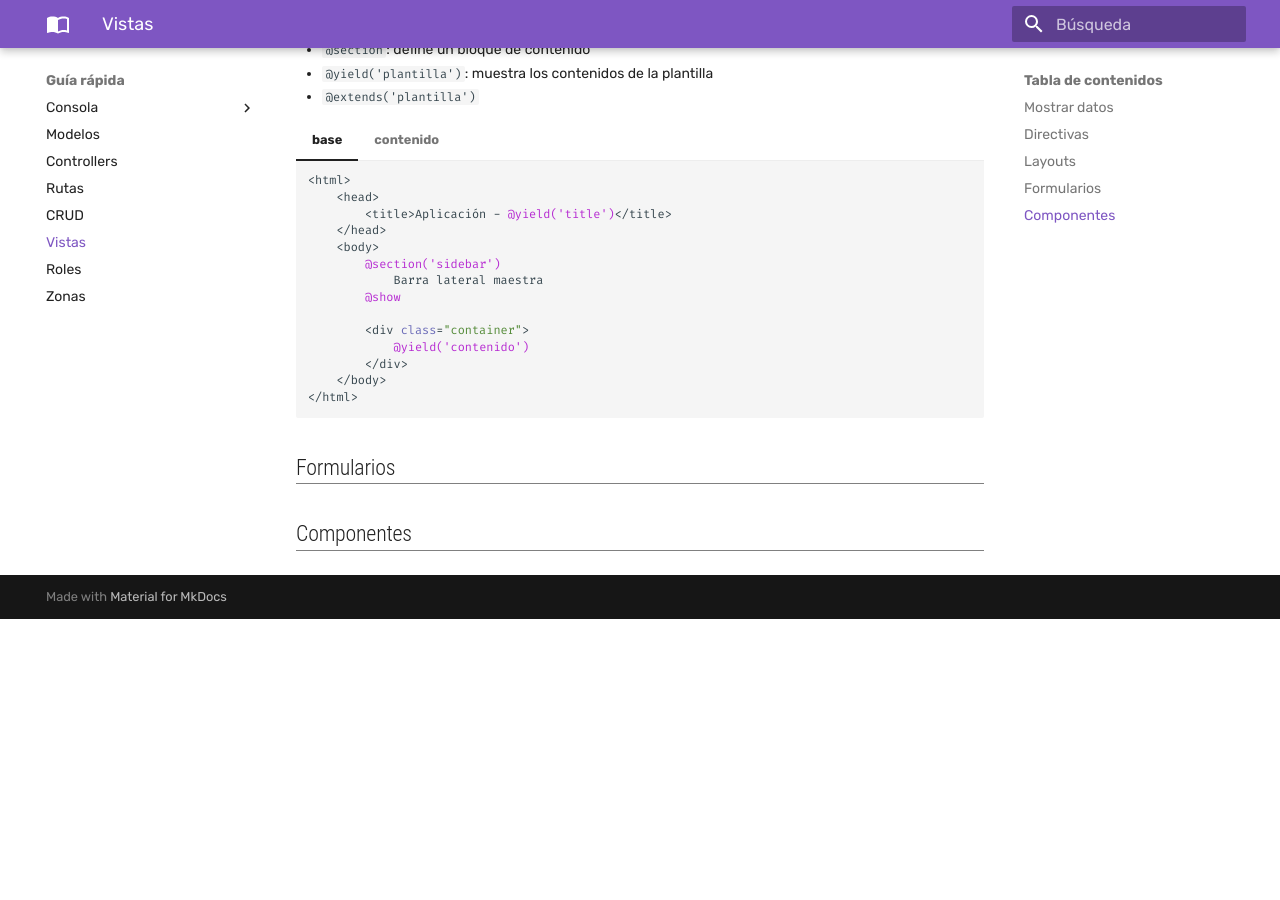
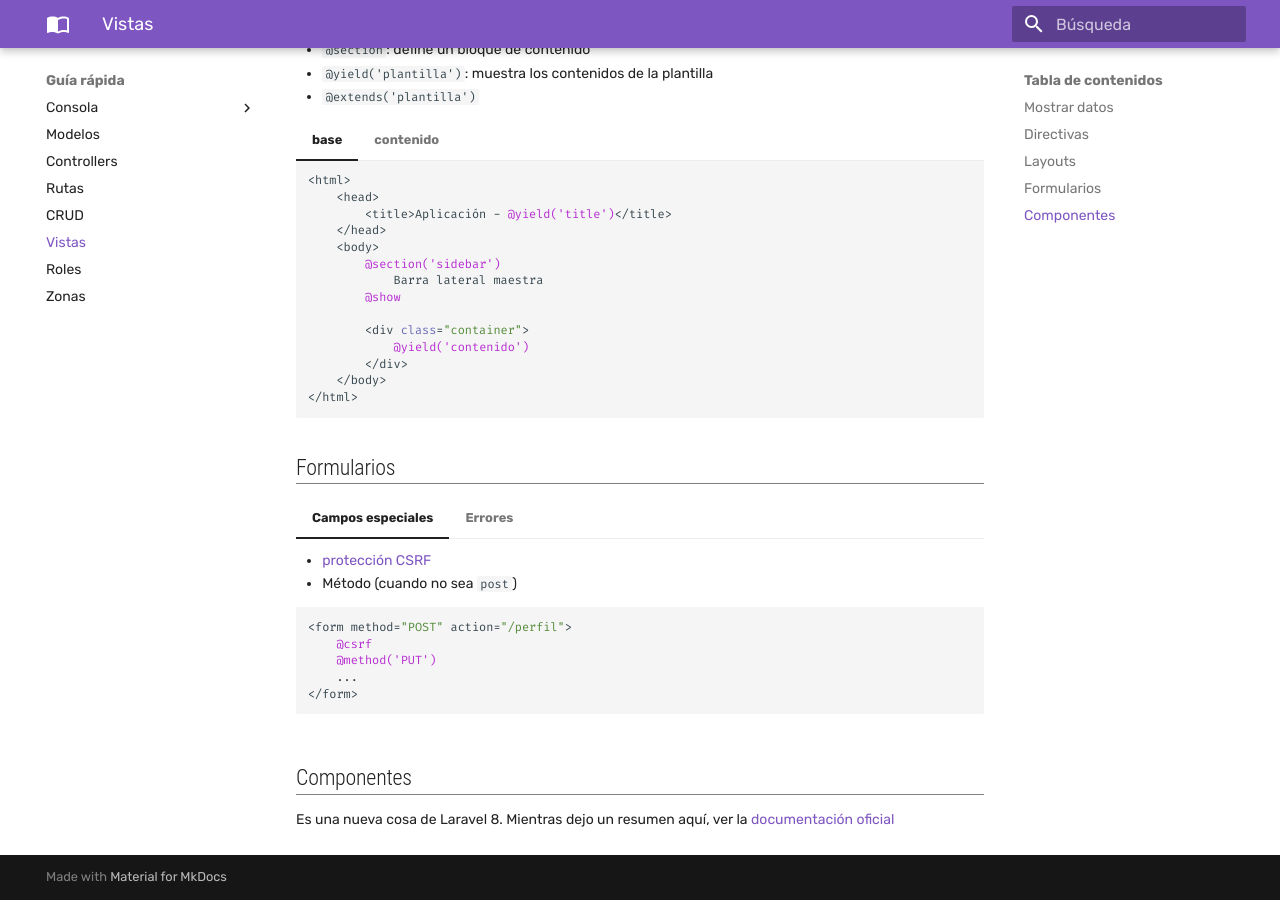
Before and after one commit to jaimeranchal/docs-laravel, an MkDocs documentation site: the page built from docs/min/views.md, in a window 1280 px wide and 900 px high, scrolled down 1025 px. Built offline with MkDocs 1.6.1 and Material for MkDocs 9.7.7, drawn with Linux system fonts in a browser that asks for light colours; nearby versions of some CDN libraries; before the commit the page ends 1644 px from its top, so only the background shows below that.

````diff
--- a/docs/min/views.md
+++ b/docs/min/views.md
@@ -139,4 +139,36 @@ Las directivas que hay que conocer son:
     ```
 
 ## Formularios
+
+=== "Campos especiales"
+    - [protección CSRF](https://laravel.com/docs/8.x/csrf)
+    - Método (cuando no sea `post`)
+
+    ```blade
+    <form method="POST" action="/perfil">
+        @csrf
+        @method('PUT')
+        ...
+    </form>
+    ```
+
+=== "Errores"
+    ```blade
+    <label for="title">Título del post</label>
+    <input id="title" type="text" class="@error('title') is-invalid @enderror">
+
+    @error('title')
+        <div class="alert alert-danger">{{ $message }}</div>
+    @enderror
+
+    <label for="email">Email address</label>
+    <input id="email" type="email" class="@error('email', 'login') is-invalid @enderror">
+
+    @error('email', 'login')
+        <div class="alert alert-danger">{{ $message }}</div>
+    @enderror
+    ```
+
 ## Componentes
+
+Es una nueva cosa de Laravel 8. Mientras dejo un resumen aquí, ver la [documentación oficial](https://laravel.com/docs/8.x/blade#components)
````
Also changed, not shown: docs/min/middleware.md (added, +196 -0 lines).
